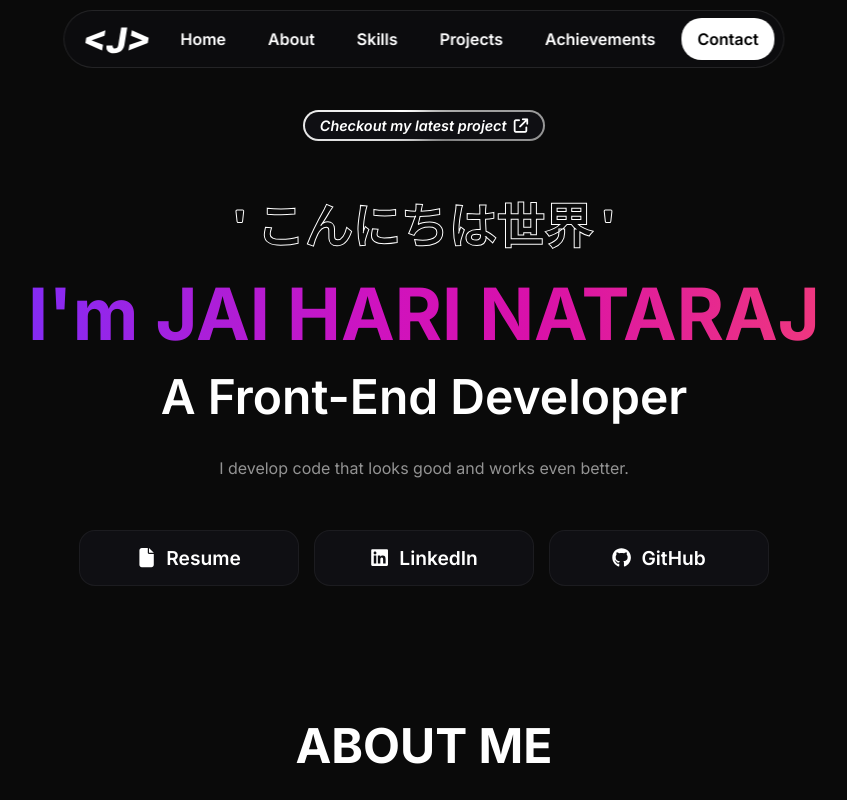
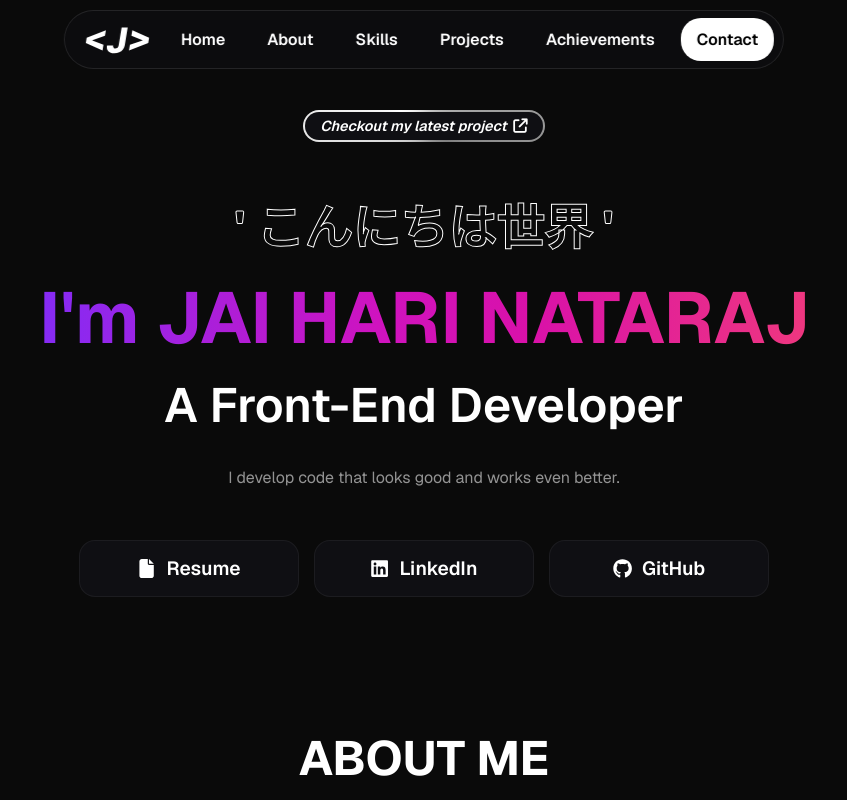
Before and after one commit to ijaihari/portfolio, a React (Vite) app: page / in a window 1280 px wide. Shown: the top 800 px of the page, without its empty margins (216-1063 px from the left). Built offline with nearby package versions, Linux system fonts and the light colour scheme.

Commit message:
font style upadate

```diff
--- a/src/index.scss
+++ b/src/index.scss
@@ -2,14 +2,14 @@
 @use './styles/mixins';
 
 @import url('https://fonts.googleapis.com/css2?family=Rubik:ital,wght@0,300..900;1,300..900&display=swap');
-@import url('https://fonts.googleapis.com/css2?family=Inter:ital,opsz,wght@0,14..32,100..900;1,14..32,100..900&display=swap');
-@import url('https://fonts.googleapis.com/css2?family=Noto+Sans&display=swap');
-
+/* @import url('https://fonts.googleapis.com/css2?family=Inter:ital,opsz,wght@0,14..32,100..900;1,14..32,100..900&display=swap'); */
+@import url('https://fonts.googleapis.com/css2?family=Geist:wght@100..900&display=swap');
 * {
   margin: 0px;
   padding: 0px;
   box-sizing: border-box;
-  font-family: "Inter", sans-serif;
+  /* font-family: "Inter", sans-serif; */
+   font-family: "Geist", sans-serif;
   scroll-behavior: smooth;
 }
 
```
